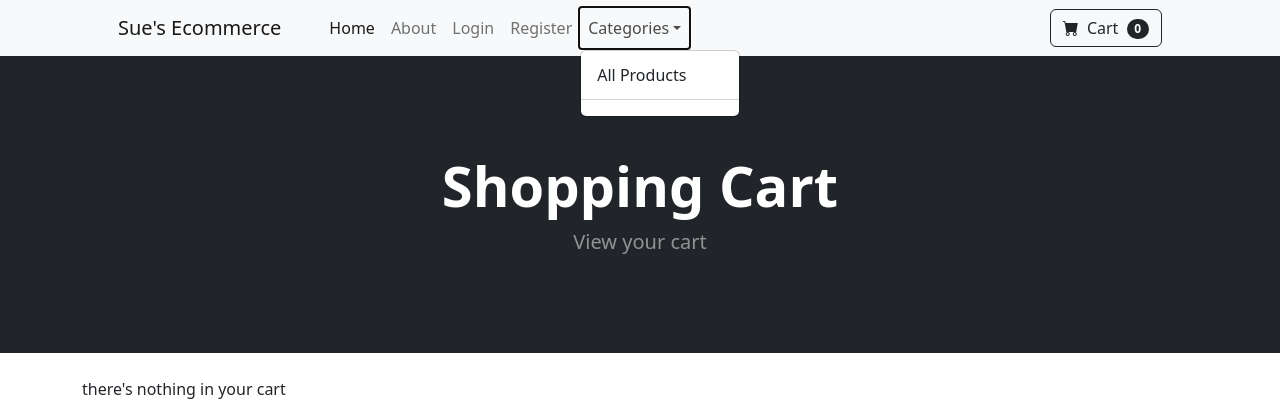
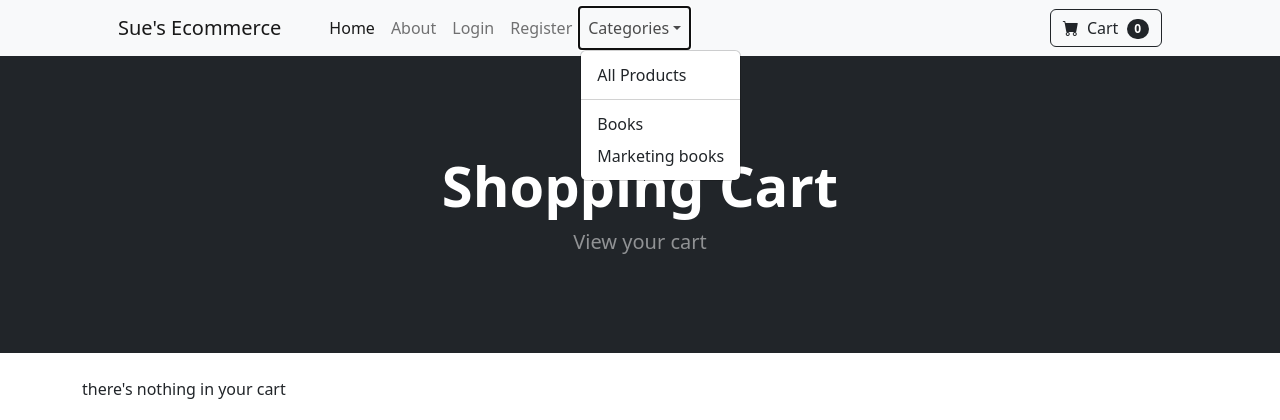
Before and after one commit to sama207/ecom-project-, a Django app: page /cart/ in a window 1280 px wide, after a click on "Categories". Shown: the top 420 px of the page. Run offline with Django 5.2, Linux system fonts and the light colour scheme; some libraries are stand-ins or nearby versions.

Commit message:
"Updated navbar.html template, modified category_summary view, and changed error handling in category view"

```diff
--- a/store/templates/navbar.html
+++ b/store/templates/navbar.html
@@ -24,9 +24,9 @@
                         <li>
                             <hr class="dropdown-divider" />
                         </li>
-                        {% for category in categories %}
-                        <li> <a class="dropdown-item" href="{% url 'category' category %}"> {{category.name}} </a></li>
-                        {% endfor %}
+                        <li><a class="dropdown-item" href="{% url 'category' 'Books' %}">Books</a></li>
+                        <li><a class="dropdown-item" href="{% url 'category' 'Marketing-Books' %}">Marketing books</a>
+                        </li>
                     </ul>
                 </li>
             </ul>
```
Also changed, not shown: store/views.py (+8 -8 lines).
